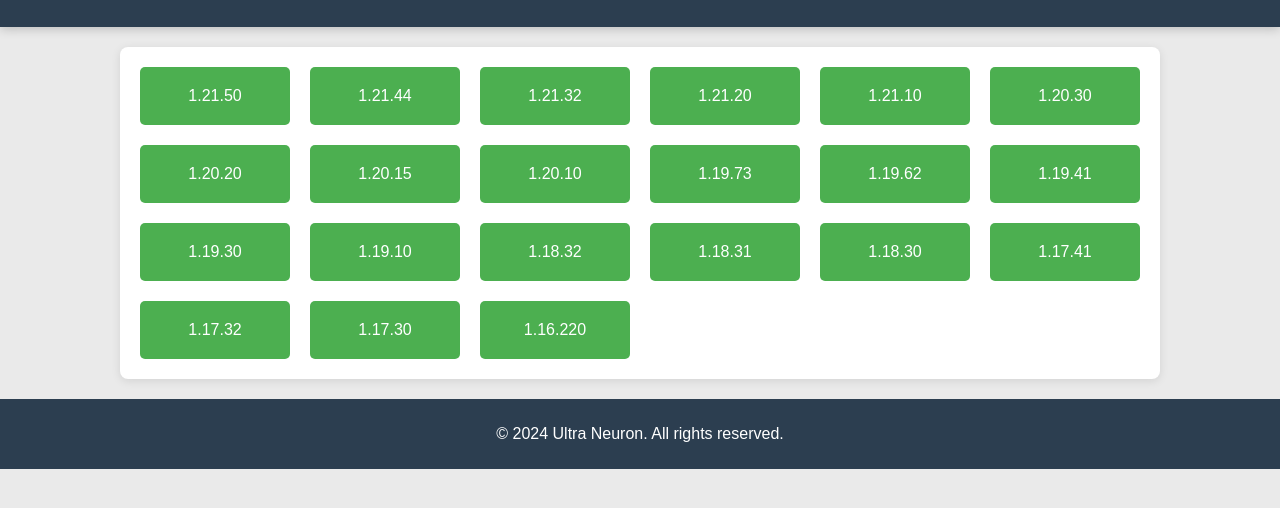
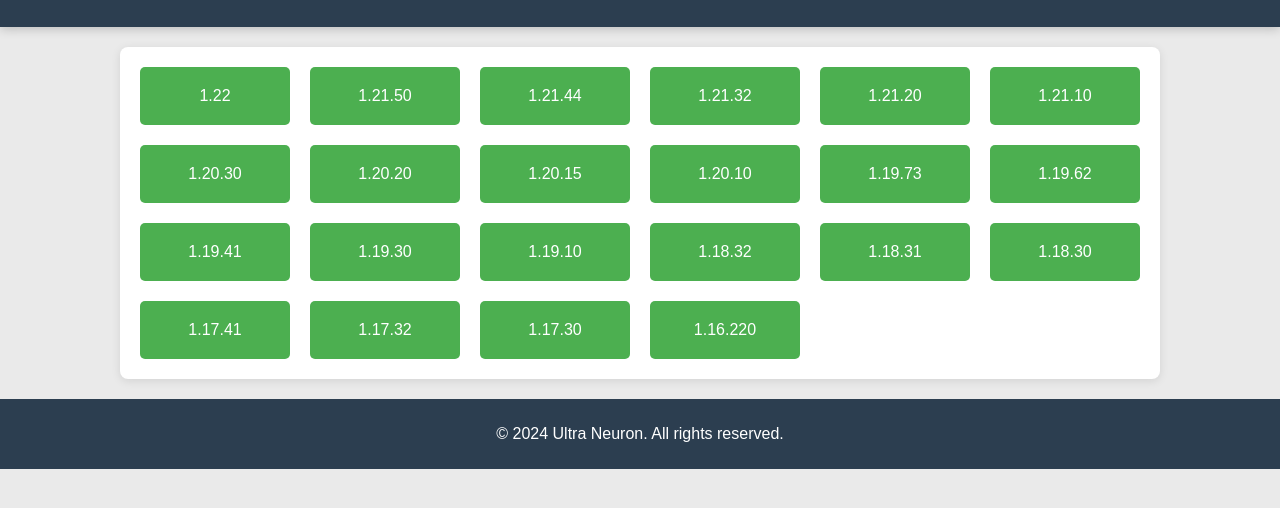
Before and after one commit to UltraNeuron/Ultra_Neuron_Mcpe, a plain HTML site: page minecraft.html in a window 1280 px wide. Shown: the part 78-586 px from the top of the page. Drawn offline with Linux system fonts and the light colour scheme.

Commit message:
Add files via upload

```diff
--- a/minecraft.html
+++ b/minecraft.html
@@ -19,6 +19,9 @@
     <!-- Container for Minecraft Versions -->
     <div class="container">
         <!-- New Box for version 1.21.50 placed at the top -->
+        <a href="https://direct-link.net/1237166/minecraft-pe-122" class="box-container">
+            <div class="box">1.22</div>
+        </a>
         <a href="https://link-center.net/1237166/ultra-neuron-minecraft-pe" class="box-container">
             <div class="box">1.21.50</div>
         </a>
```
